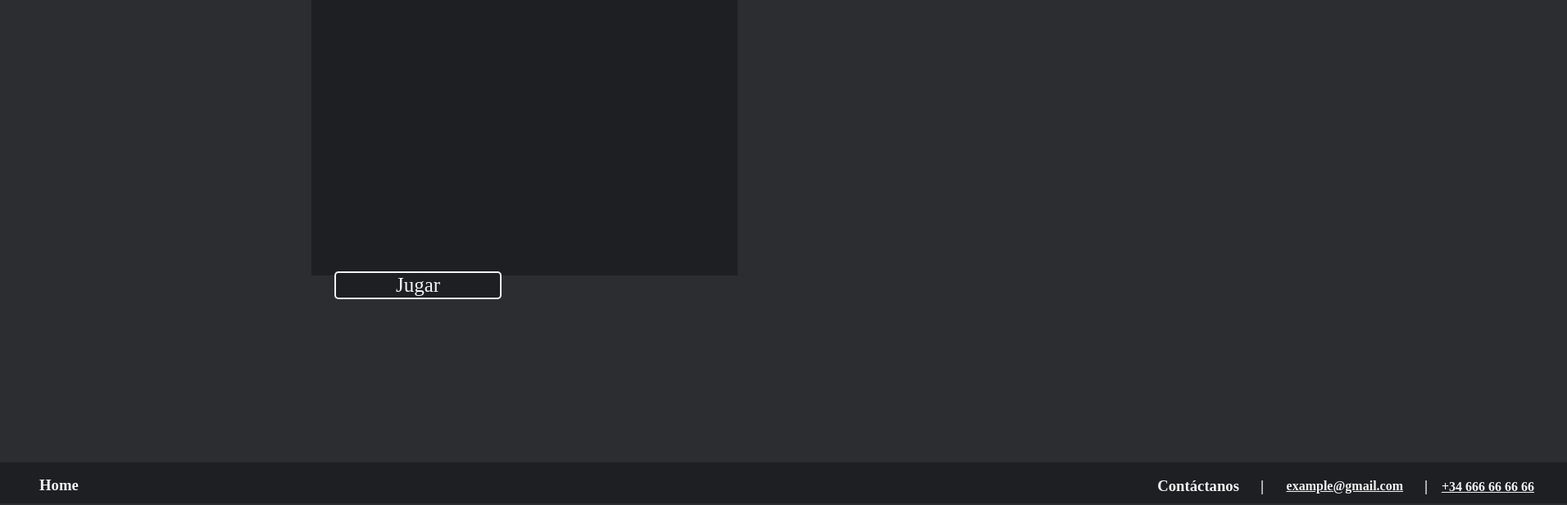
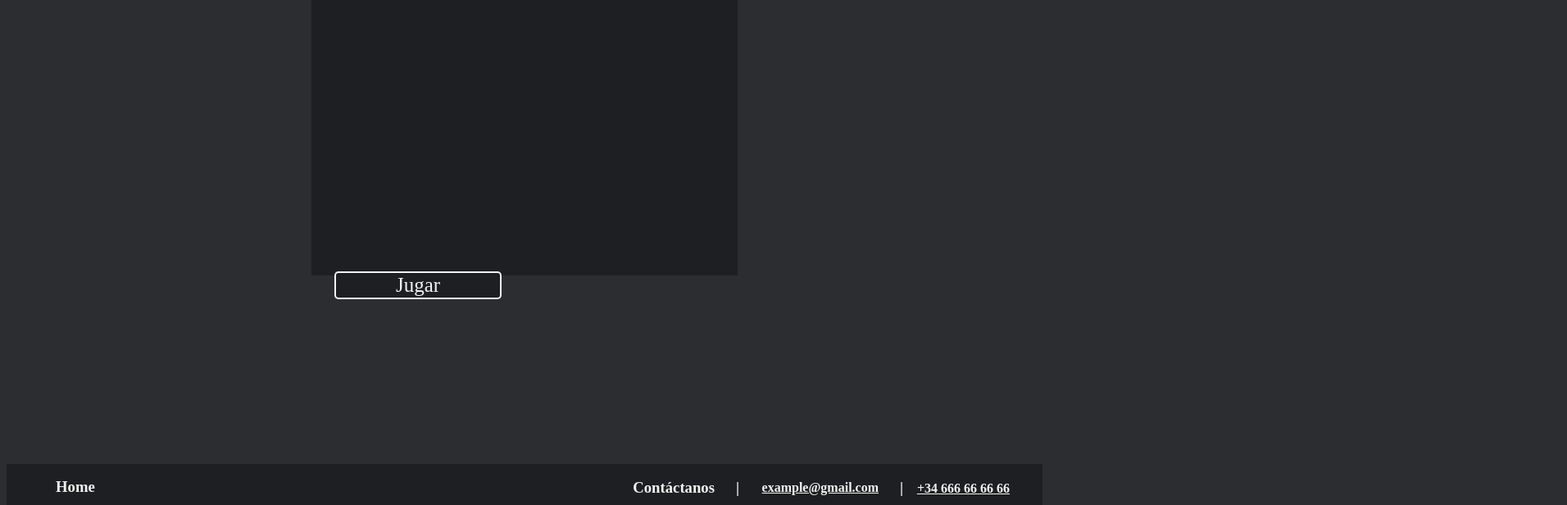
Before and after one commit to Chessisaurio/Snake-Program, a plain HTML site: page snake.html in a window 1280 px wide. Shown: the part 337-953 px from the top of the page at 82% size, 1912 px wide, since content can reach past the window. Drawn offline with Linux system fonts and the light colour scheme; a web font is replaced by a local one.

Commit message:
Arreglo parcial footer

```diff
--- a/style.css
+++ b/style.css
@@ -204,12 +204,13 @@
   footer
   {
 
-      width: 1924px;
+      width: auto;
       height: 50px;
       background-color: #1E1F22;
-      position: absolute;
-      margin-top: 718px;
-      margin-left: -20px;
+      position: relative;
+      top: 720px;
+      margin-top: 0px;
+      margin-left: 0px;
       text-align: center;
       line-height: 25px;
       color: #F2F2F2;
```
